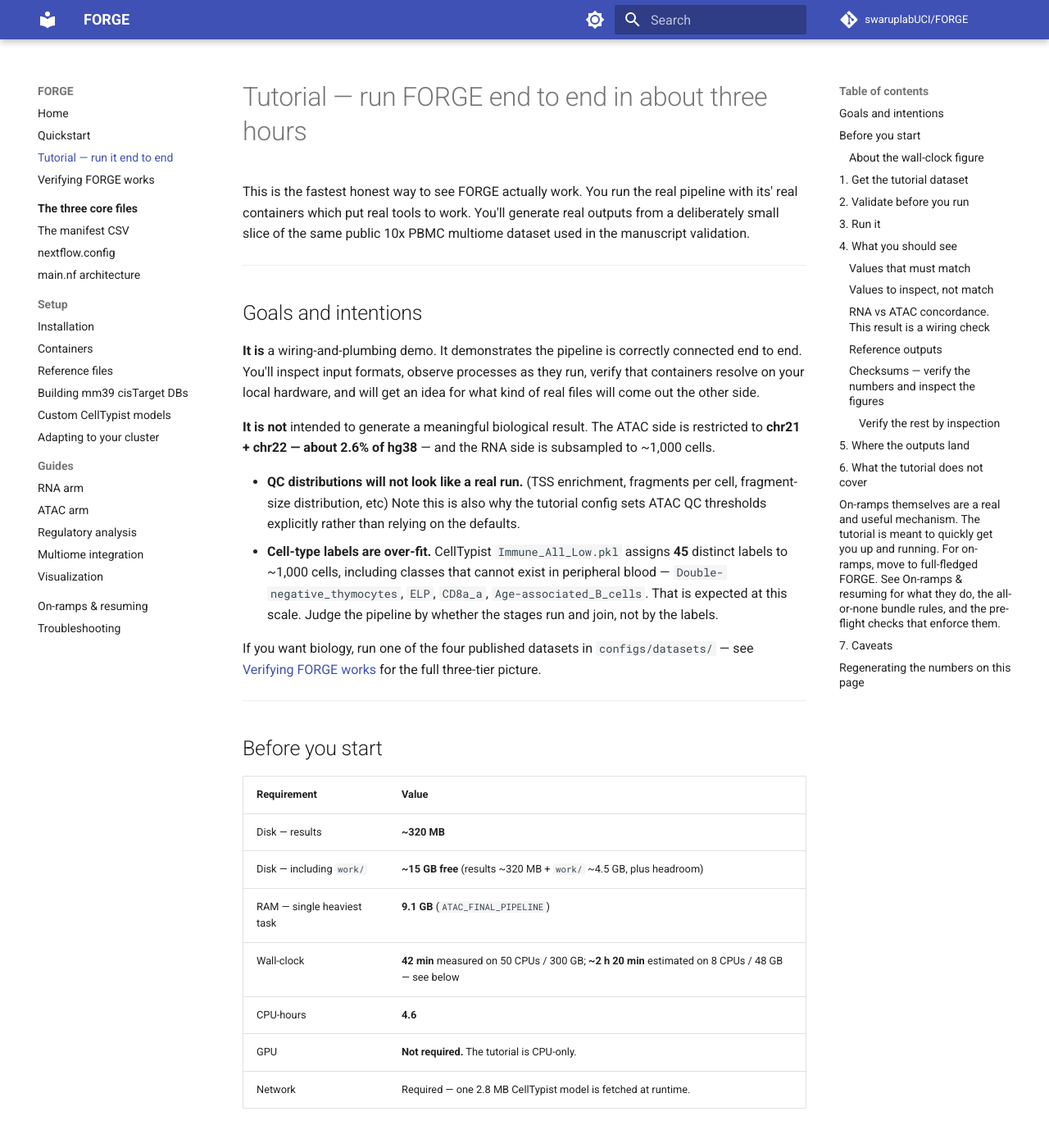
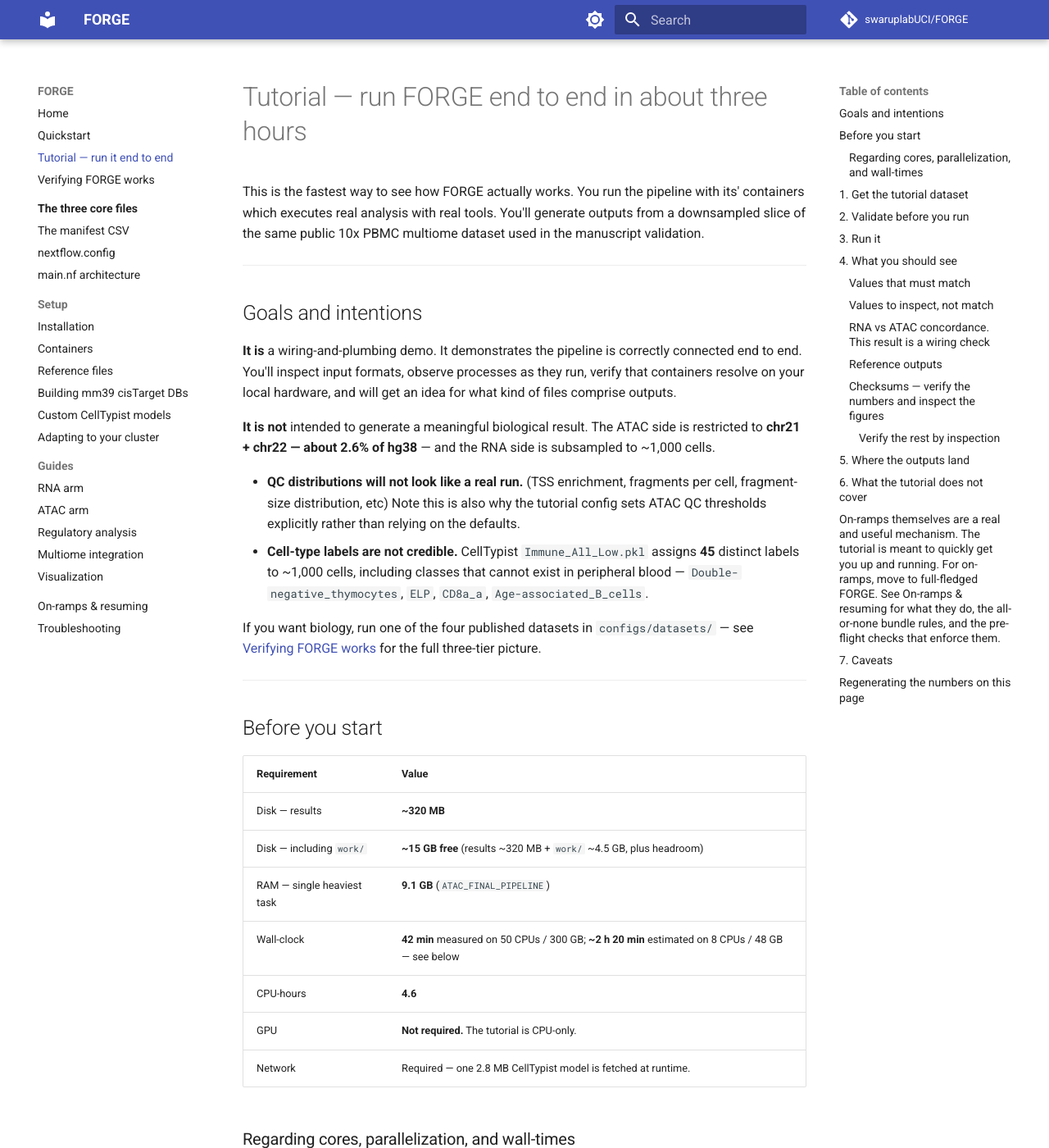
Before and after one commit to swaruplabUCI/FORGE, an MkDocs documentation site: the page built from docs/tutorial.md, in a window 1280 px wide and 1400 px high. Shown: the whole window at 82% size. Built offline with MkDocs 1.6.1 and Material for MkDocs 9.7.7, drawn with Linux system fonts in a browser that asks for light colours; comment, search, counter and statistics services are not loaded; some of the changed text lies outside the part shown.

Commit message:
Update tutorial.md

````diff
--- a/docs/tutorial.md
+++ b/docs/tutorial.md
@@ -1,14 +1,14 @@
 # Tutorial — run FORGE end to end in about three hours
 
-This is the fastest honest way to see FORGE actually work. You run the real
-pipeline with its' real containers which put real tools to work. You'll generate real outputs from a deliberately small slice of the same public 10x PBMC multiome dataset used in the manuscript validation.
+This is the fastest way to see how FORGE actually works. You run the
+pipeline with its' containers which executes real analysis with real tools. You'll generate outputs from a downsampled slice of the same public 10x PBMC multiome dataset used in the manuscript validation.
 
 ---
 
 ## Goals and intentions
 
 **It is** a wiring-and-plumbing demo. It demonstrates the pipeline is correctly
-connected end to end. You'll inspect input formats, observe processes as they run, verify that containers resolve on your local hardware, and will get an idea for what kind of real files will come out the other side.
+connected end to end. You'll inspect input formats, observe processes as they run, verify that containers resolve on your local hardware, and will get an idea for what kind of files comprise outputs.
 
 **It is not** intended to generate a meaningful biological result. The ATAC
 side is restricted to **chr21 + chr22 — about 2.6% of hg38** — and the RNA side
@@ -16,11 +16,10 @@
 
 - **QC distributions will not look like a real run.** (TSS enrichment, fragments
   per cell, fragment-size distribution, etc) Note this is also why the tutorial config sets ATAC QC thresholds explicitly rather than relying on the defaults.
-- **Cell-type labels are over-fit.** CellTypist `Immune_All_Low.pkl` assigns
+- **Cell-type labels are not credible.** CellTypist `Immune_All_Low.pkl` assigns
   **45** distinct labels to ~1,000 cells, including classes that cannot exist in
   peripheral blood — `Double-negative_thymocytes`, `ELP`, `CD8a_a`,
-  `Age-associated_B_cells`. That is expected at this scale. Judge the pipeline by
-  whether the stages run and join, not by the labels.
+  `Age-associated_B_cells`.
 
 If you want biology, run one of the four published datasets in
 `configs/datasets/` — see [Verifying FORGE works](verification.md) for the full
@@ -40,7 +39,7 @@
 | GPU | **Not required.** The tutorial is CPU-only. |
 | Network | Required — one 2.8 MB CellTypist model is fetched at runtime. |
 
-### About the wall-clock figure
+### Regarding cores, parallelization, and wall-times
 
 The intention here is to give you an idea of gained efficiency from increases in compute resources:
 
@@ -160,8 +159,8 @@
 You should see `PRE-FLIGHT CHECKLIST PASSED (7 checks)` and `No warnings.`
 If not, stop and fix it — see [Troubleshooting](troubleshooting.md).
 
-The process list `-preview` prints is the workflow graph. To inspect it properly,
-ask for the DAG — this still executes nothing:
+The process list `-preview` prints is the workflow graph. To inspect it,
+ask for the DAG:
 
 ```bash
 nextflow run main.nf -preview -profile tutorial,singularity \
@@ -311,8 +310,7 @@
 | Concordance | cells scored | 766 |
 | Total | tasks succeeded | 94 |
 
-Read these and sanity check that they are the same order of magnitude. Small differences here are expected on different hardware configurations. `params.random_seed = 42`
-controls every stage that exposes a seed; these stages do not expose one. Moving forward, if we are able to stabalize these into deterministic values, we will shift them to the values in the table above.
+Read these and sanity check that they are the same order of magnitude. Small differences here have been observed on different hardware configurations.
 
 !!! warning "`atac/final/atac_pipeline_summary.json` thresholds do not reflect biology"
     That file reports `min_counts: 5000, min_tsse: 6` — the Python script's
````
Also changed, not shown: other parts of docs/tutorial.md (+2 -2 lines).
